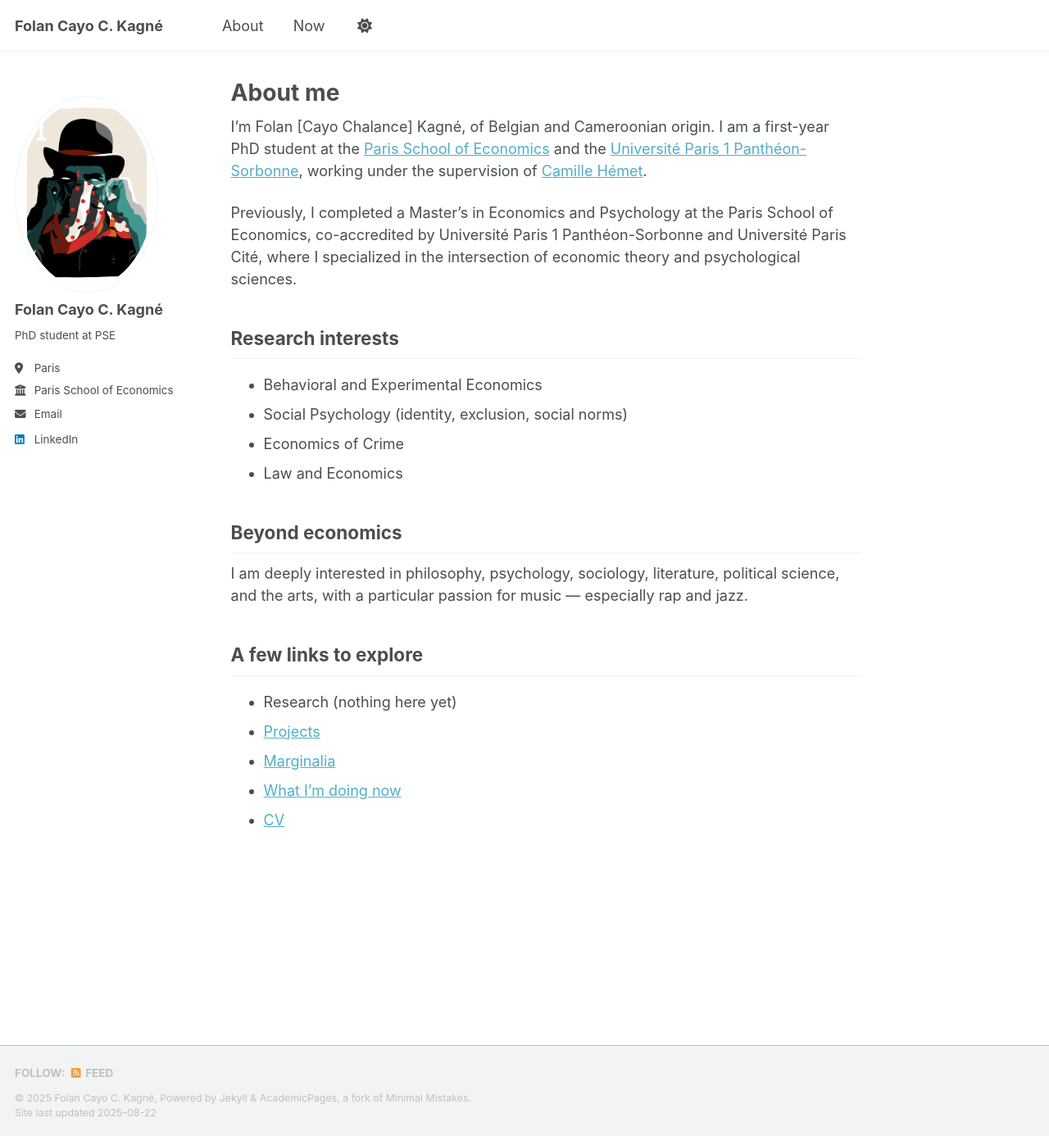
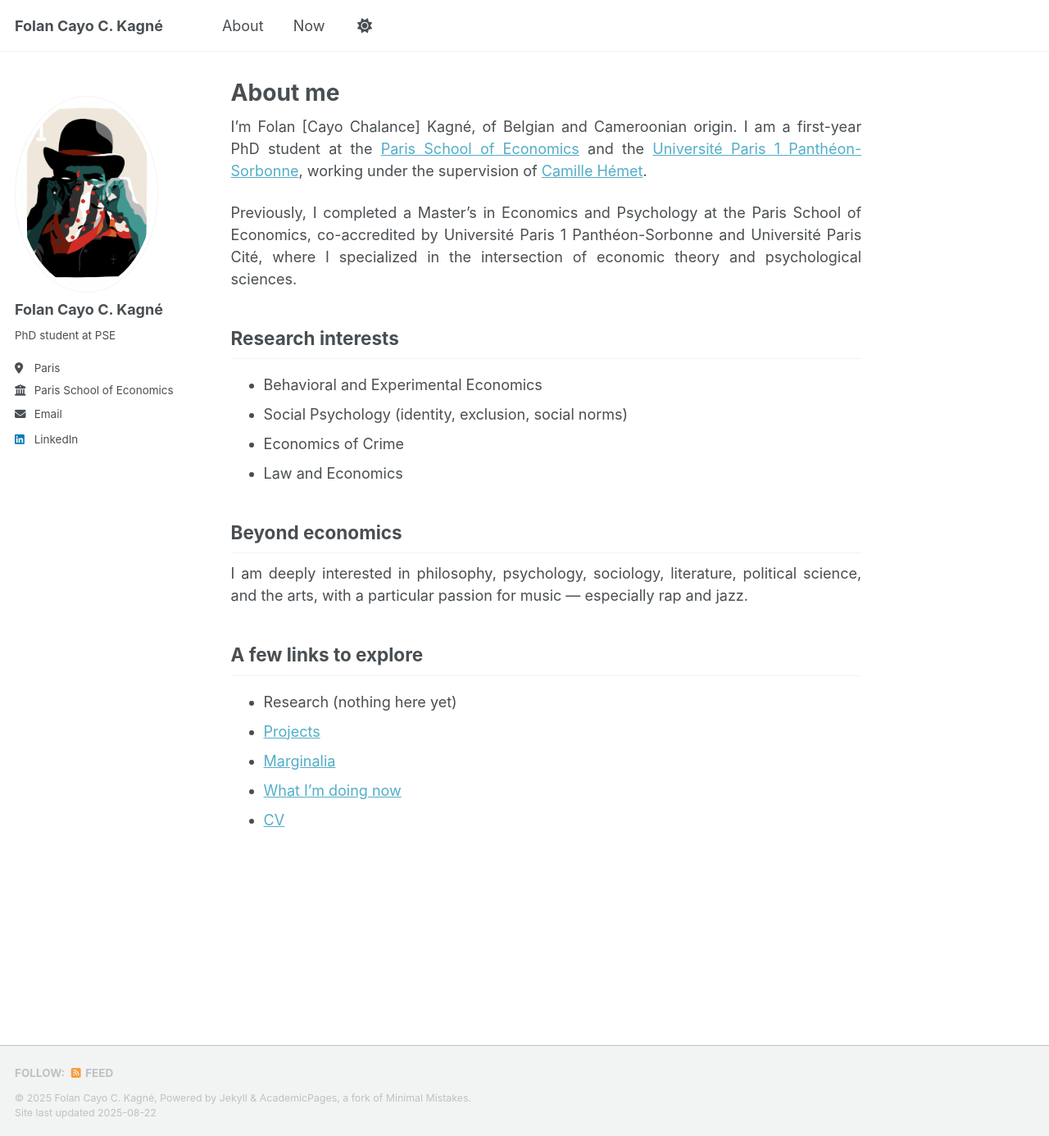
Before and after one commit to folankagne/folankagne.github.io, a Jekyll site: the page built from _pages/about.md, in a window 1280 px wide and 1386 px high. Shown: the whole window at 82% size. Built offline with Jekyll 4.4.1, drawn with Linux system fonts in a browser that asks for light colours; a script that is not in the unit is left out.

Commit message:
Update _themes.scss

```diff
--- a/_sass/_themes.scss
+++ b/_sass/_themes.scss
@@ -102,3 +102,44 @@ $vimeo-color                : #1ab7ea;
 $vine-color                 : #00bf8f;
 $youtube-color              : #bb0000;
 $xing-color                 : #006567;
+
+
+/* ==========================================================================
+   POST CONTENT STYLING
+   ========================================================================== */
+
+/* Justify all paragraphs in posts, keep headings left-aligned */
+article,
+.post__content,
+.page__content {
+  text-align: justify;       // Justify all post text
+  text-justify: inter-word;  // Better spacing between words
+}
+
+article h1,
+article h2,
+article h3,
+article h4,
+article h5,
+article h6,
+.post-content h1,
+.post-content h2,
+.post-content h3,
+.post-content h4,
+.post-content h5,
+.post-content h6,
+.page-content h1,
+.page-content h2,
+.page-content h3,
+.page-content h4,
+.page-content h5,
+.page-content h6 {
+  text-align: left;          // Keep all headings left-aligned
+}
+
+/* Optional: keep blockquotes left-aligned */
+blockquote {
+  text-align: left;
+  margin-left: 1em;
+  margin-right: 1em;
+}
```
